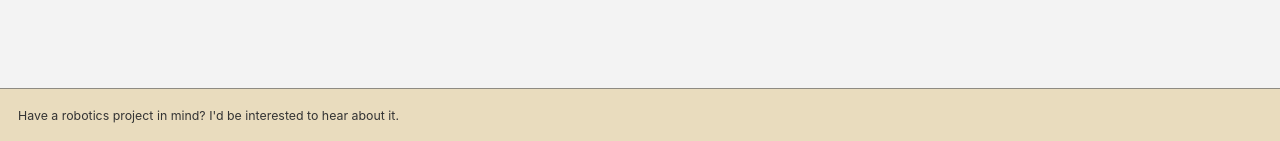
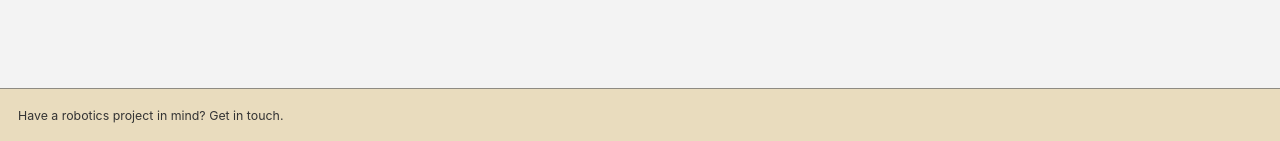
Before and after one commit to laurn156/laurn156.github.io, a Jekyll site: the page built from _pages/about.md, in a window 1280 px wide. Shown: the part 756-897 px from the top of the page. Built offline with Jekyll 4.4.1, drawn with Linux system fonts in a browser that asks for light colours; a style sheet for code colours, icons or effects is not loaded.

Commit message:
Update default.html

```diff
--- a/_layouts/default.html
+++ b/_layouts/default.html
@@ -23,7 +23,7 @@ layout: compress
         {% include footer/custom.html %}
         {% include footer.html %}
         <div class="page__footer-copyright">
-          Have a robotics project in mind? <a href="lnunez7@students.kennesaw.edu">I'd be interested to hear about it</a>.
+          Have a robotics project in mind? <a href="mailto:lnunez7@students.kennesaw.edu">Get in touch</a>.
         </div>
       </footer>
     </div>
```
